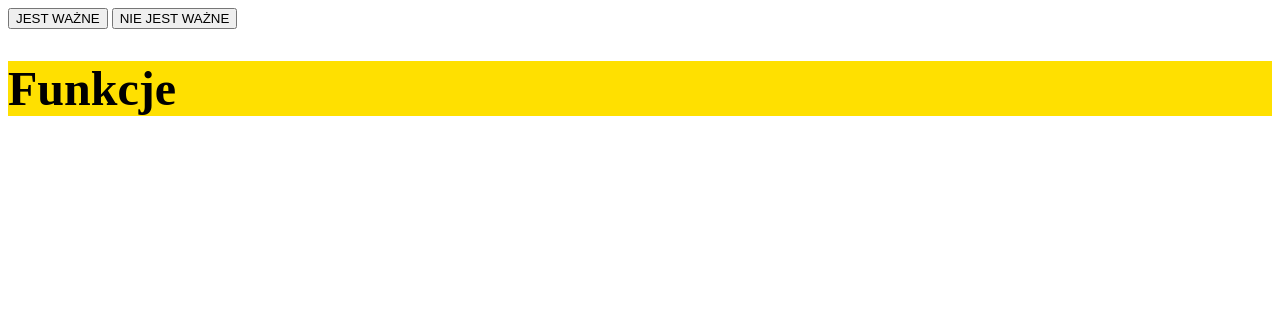
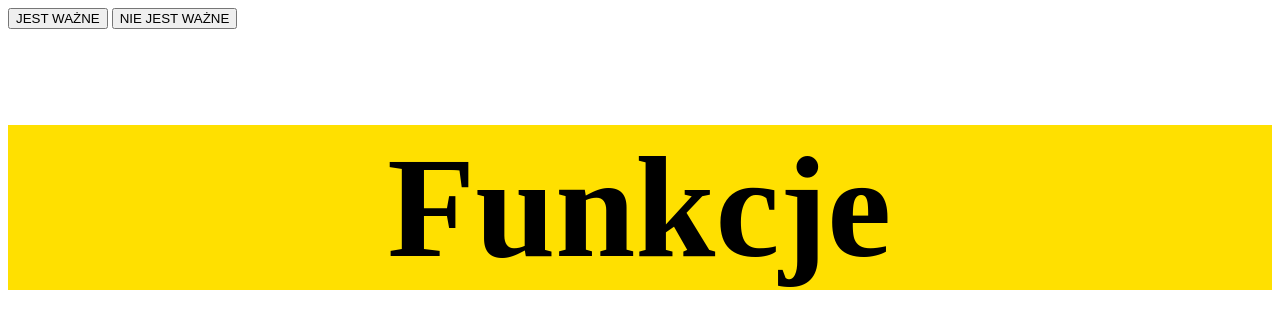
Before and after one commit to mateusza-szkolenia/2020-12-21-html5-js, a plain HTML site: page nauka5.html in a window 1280 px wide. Both pictures are taken after a click on the button "JEST WAŻNE". Drawn offline with Linux system fonts and the light colour scheme.

Commit message:
dodatkowe efekty CSS

```diff
--- a/nauka5.html
+++ b/nauka5.html
@@ -3,9 +3,18 @@
 <meta charset="UTF-8">
 
 <style>
+    h1 {
+        transition-duration: 1500ms;
+    }
+
+    h1 {
+        background-color: #999;
+    }
+
     .wazne {
         background-color: #ffe000;
-        font-size: 300%;
+        font-size: 900%;
+        padding-left: 30%;
     }
 
 </style>
```
